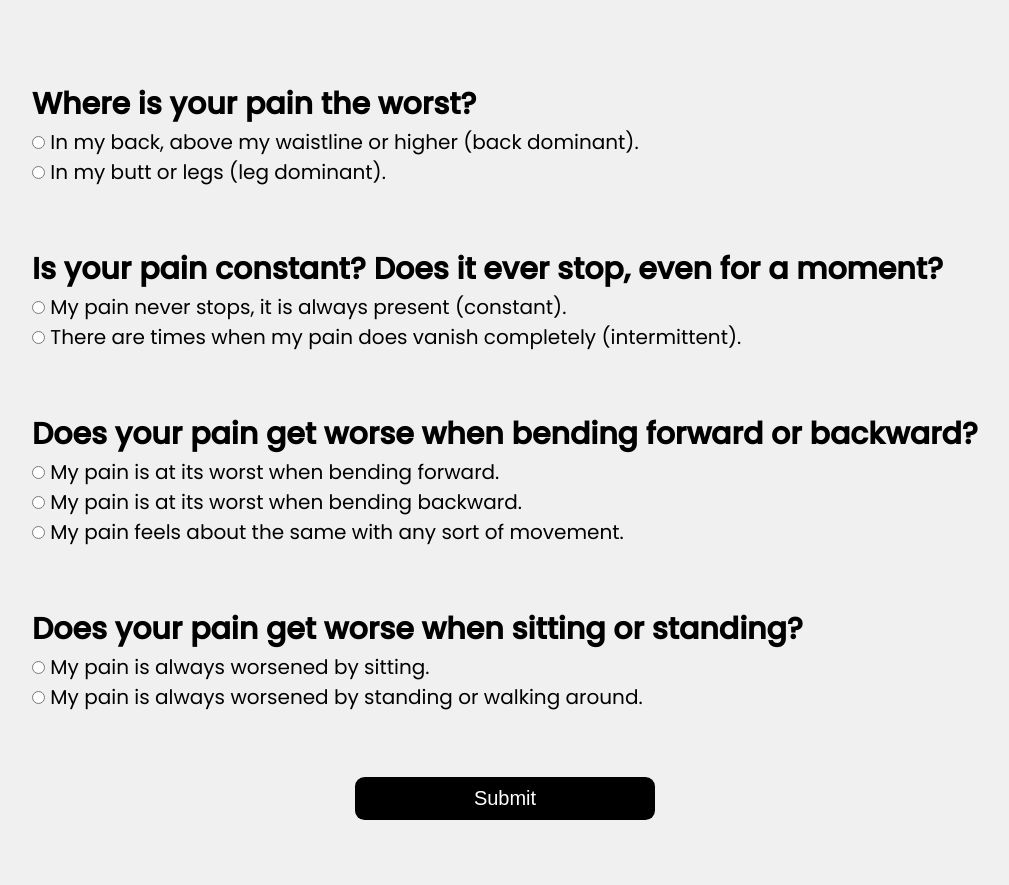
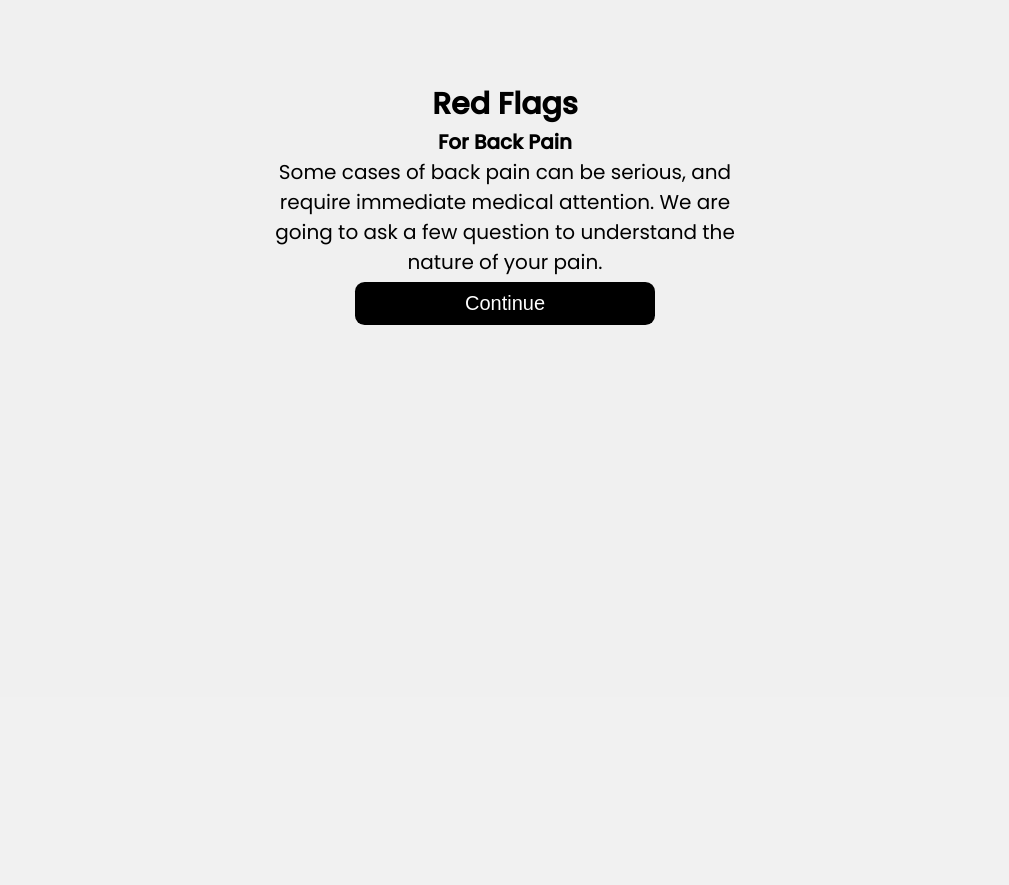
Before and after one commit to apurvsibal/RedFlagsBITS, a Flask app: page / in a window 1280 px wide. Shown: the part 103-988 px from the top of the page, without its empty margins (135-1144 px from the left). After the commit the page ends 428 px from the top, so only its background shows below. Run offline with Flask 2, Linux system fonts and the light colour scheme.

Commit message:
Red Flag questions answered. TODO: Handle Provider scheduling stuff.

```diff
--- a/Back_Pain_App.py
+++ b/Back_Pain_App.py
@@ -20,6 +20,41 @@ app.config['files'] = path + '/temp/'
 @app.route('/index', methods=('GET', 'POST'))
 def index():
     """
+
+    """
+    header_1 = 'Red Flags'
+    header_2 = 'For Back Pain'
+    explanation = """
+    Some cases of back pain can be serious, and require immediate medical attention.
+    We are going to ask a few question to understand the nature of your pain.
+    """
+    return render_template('index.html', header_1=header_1, header_2=header_2, explanation=explanation)
+
+@app.route('/red_flags', methods=('GET', 'POST'))
+@app.route('/red_flags/<int:question_number>', methods=('GET', 'POST'))
+def red_flags_questionnaire(question_number: int = 0):
+    num_question = 3
+    header_1 = 'Is your back pain associated with any of the following?'
+    if question_number and request.args.get('answer') == 'Yes':
+        header_1 = 'You need immediate care'
+        explanation = """
+            You answered 'Yes' to a question indicating you could be in need of emergency care.
+            Use the map below to see some providers;
+            TODO: Map Below
+            """
+        return render_template('immediate_care.html', header_1=header_1, explanation=explanation)
+    elif not question_number:
+        question_number = 1
+    elif question_number > num_question:
+        return redirect(url_for('mobile_msk_questionaire'))
+    question, answers, more_information = model.get_red_flag_question(question_number)
+    return render_template('Red_Flags.html', header_1=header_1, question=question, answers=answers,
+                           more_information=more_information, next_question_number=question_number+1)
+
+
+@app.route('/Questionaire', methods=('GET', 'POST'))
+def mobile_msk_questionaire():
+    """
     The only real URL of the application. When the user calls it with a GET request it displays the questionnaire. Then
     when the user fills it out and sends back the answers to the questions via a post request, the answers are used to
     diagnose the user.
--- /dev/null
+++ b/Moblie_MSK_Red_Flags.csv
@@ -0,0 +1,4 @@
+Questions: Is your back pain associated with any of the following? ,Answer 1,Answer 2,More Information
+"A recent accident, injury, trauma, or medical procedure",Yes,No,Back Pain Associtated with any of these circumstances is highly unpredictable and may lead to serious harm. Immediate medical attention is needed to address the risk of forgoing care and experimenting with inadvisable remedies.
+Trouble controlling urges to use the bathroom. Feelings of pins and needles (especially around the groin area). Sudden feelings of impairment of disability.,Yes,No,"These are urgent findings that are likely to lead someone to the ER or an urgent medical consult. Back pain associated with any of the above signs or symptoms is suggestive of cauda equina syndrome (CES). CES is a rare, but serious condition affecting the nerves near the bottom of the spine. Immeditate medical attention is required to avoid future disability."
+"Fever, chills, night sweats, or unexpected weight loss.",Yes,No,Back pain that occurs with any fo these signs or symptoms suggests that some other disease or disorder may be causing pain. Other factors include age and previous health records. Back pain in patients who are youger than 18 or older than 50 years of age is evaluated with greater scrutiny. This also applies to back pain in patients who have a history of cancer or a challenged immune system.
--- a/model.py
+++ b/model.py
@@ -1,8 +1,19 @@
+from typing import Tuple
+
 import constants
 import csv
+import pandas as pd
 # import Excel as xl
 # import numpy as np
 
+
+def get_red_flag_question(question_number: int) -> (str, Tuple[str], str):
+    df = pd.read_csv('Moblie_MSK_Red_Flags.csv')
+    row = list(df.iloc[question_number-1])
+    question = row[0]
+    answers = row[1:3]
+    more_info = row[3]
+    return question, answers, more_info
 
 def Get_Questions_And_Answers():  # -> (list[str], dict[list[str]])
     """
--- a/templates/index.html
+++ b/templates/index.html
@@ -1,16 +1,14 @@
 {% extends 'Base.html' %}
 
 {% block content %}
-{#    General Search Bar <br>#}
-{#    {% with search_bar_placeholder = 'Place Holder' %}#}
-{#        {% with search_bar_id = 'searchbar_id_1' %}#}
-{#            {% include 'Search_Bar.html' %}#}
-{#        {% endwith %}#}
-{#    {% endwith %}#}
-{#    <br><br>#}
-    <form action="{{ url_for('mobile_msk_questionaire') }}">
+    <h2>{{ header_1}}</h2>
+    <h4>{{ header_2 }}</h4>
+    <div style="display: inline-block">
+        <p style="max-width: 500px;">{{ explanation }}</p>
+    </div>
+    <form action="{{ url_for('red_flags_questionnaire') }}">
         <button style="width:300px;" type="submit" class="default_button" id="list_parts">
-            Start
+            Continue
         </button>
     </form>
 
```
Also changed, not shown: templates/Red_Flags.html (added, +21 -0 lines), templates/immediate_care.html (added, +9 -0 lines).
